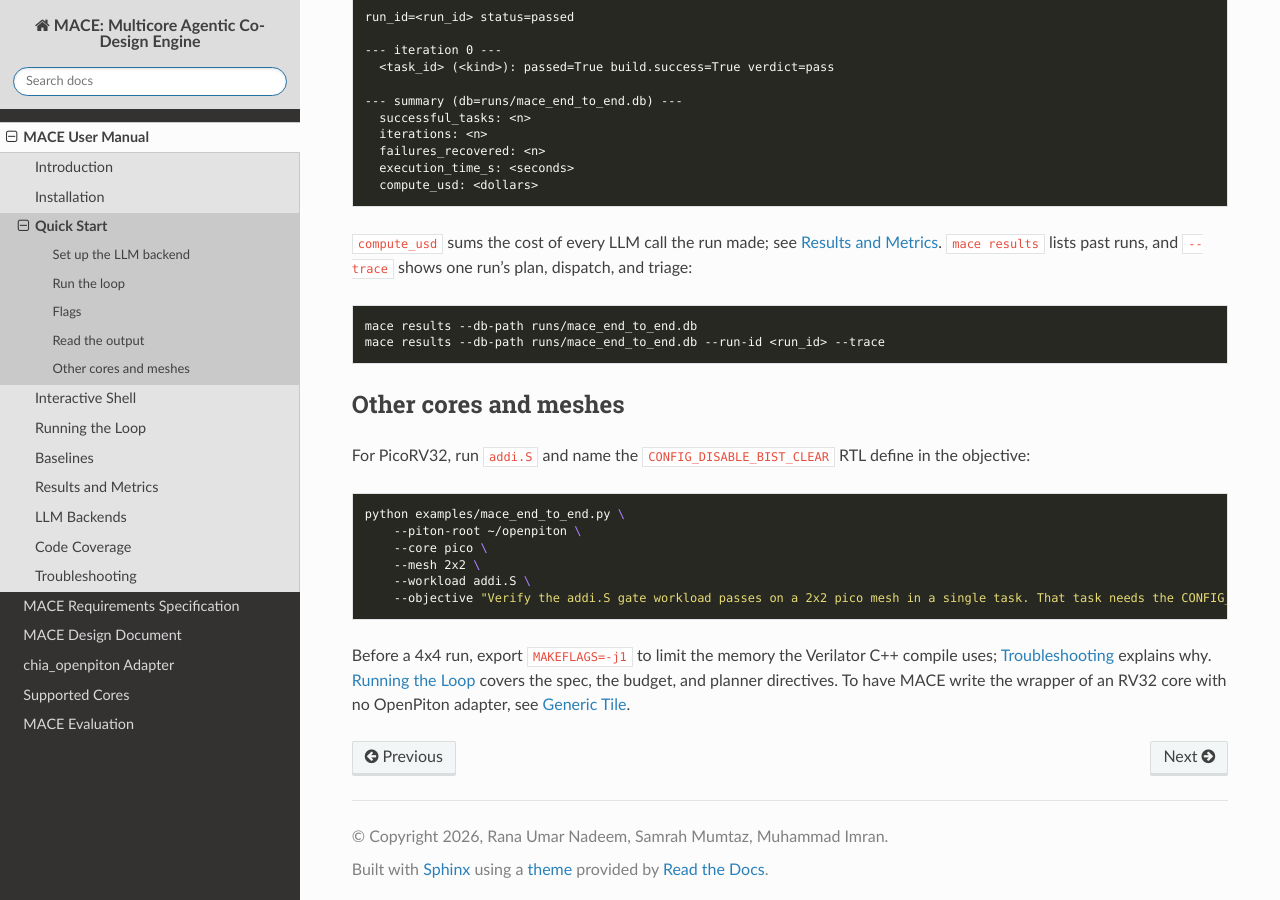
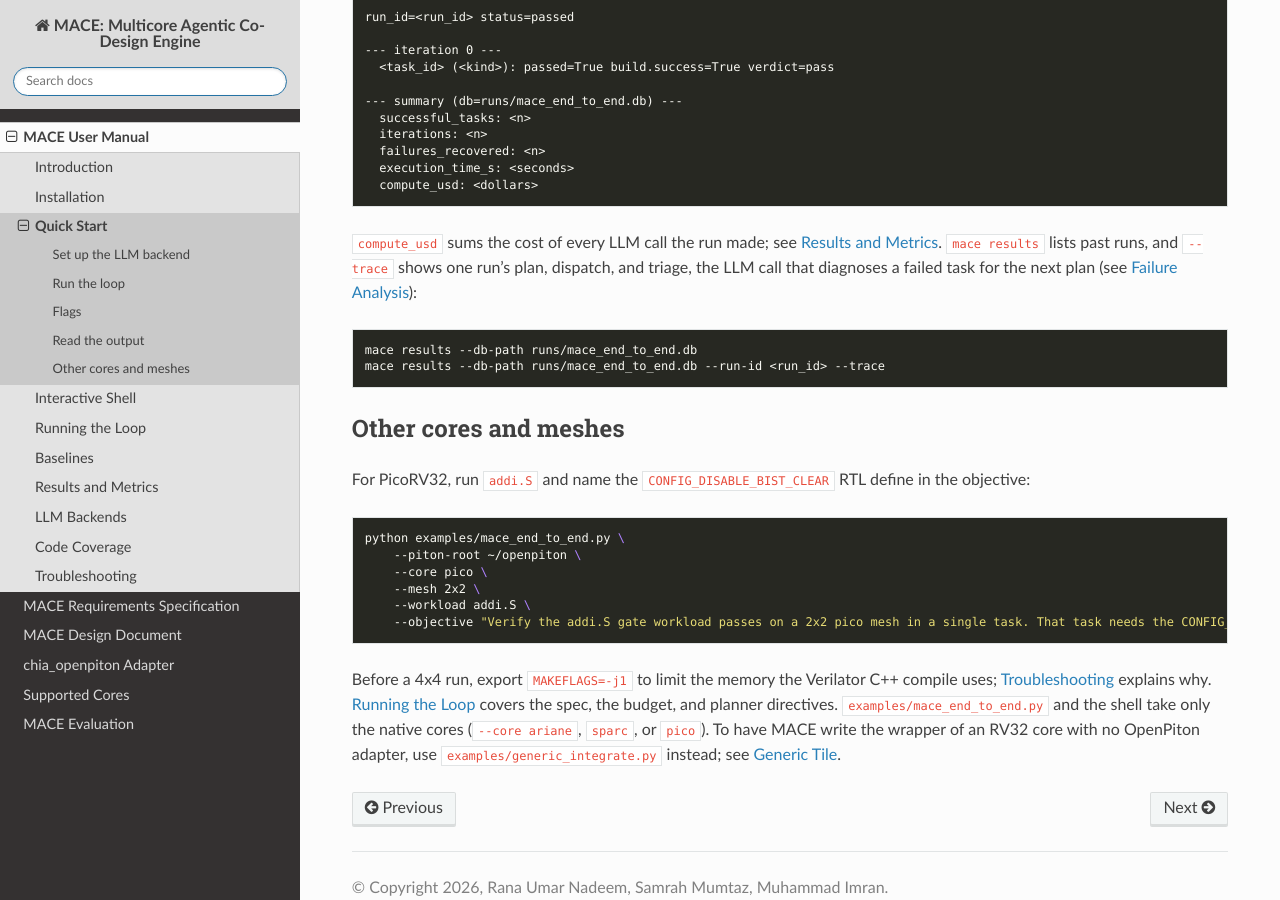
Before and after one commit to ranaumarnadeem/MACE, a Sphinx documentation site: the page built from docs/01_mace_user/Quick_Start.md, in a window 1280 px wide and 900 px high, scrolled down 1596 px. Built offline with Sphinx 7.4.7 and the Read the Docs theme 3.1.0, drawn with Linux system fonts in a browser that asks for light colours.

Commit message:
docs: set_core, triage, generic workloads, and the native-only drivers
Also a note in the technical guide on what it predates.

````diff
--- a/docs/01_mace_user/Quick_Start.md
+++ b/docs/01_mace_user/Quick_Start.md
@@ -72,7 +72,7 @@ run_id=<run_id> status=passed
 ```
 
 `compute_usd` sums the cost of every LLM call the run made; see [Results and Metrics](Results_and_Metrics.md).
-`mace results` lists past runs, and `--trace` shows one run's plan, dispatch, and triage:
+`mace results` lists past runs, and `--trace` shows one run's plan, dispatch, and triage, the LLM call that diagnoses a failed task for the next plan (see [Failure Analysis](../03_mace_design/failure_analysis.md)):
 
 ```bash
 mace results --db-path runs/mace_end_to_end.db
@@ -94,4 +94,4 @@ python examples/mace_end_to_end.py \
 
 Before a 4x4 run, export `MAKEFLAGS=-j1` to limit the memory the Verilator C++ compile uses; [Troubleshooting](Troubleshooting.md) explains why.
 [Running the Loop](Running_the_Loop.md) covers the spec, the budget, and planner directives.
-To have MACE write the wrapper of an RV32 core with no OpenPiton adapter, see [Generic Tile](../05_mace_cores/generic.md).
+`examples/mace_end_to_end.py` and the shell take only the native cores (`--core ariane`, `sparc`, or `pico`). To have MACE write the wrapper of an RV32 core with no OpenPiton adapter, use `examples/generic_integrate.py` instead; see [Generic Tile](../05_mace_cores/generic.md).
````
Also changed, not shown: docs/01_mace_user/Interactive_Shell.md (+2 -2 lines), docs/05_mace_cores/generic.md (+2 -0 lines), docs/TECHNICAL_GUIDE.md (+4 -0 lines).
